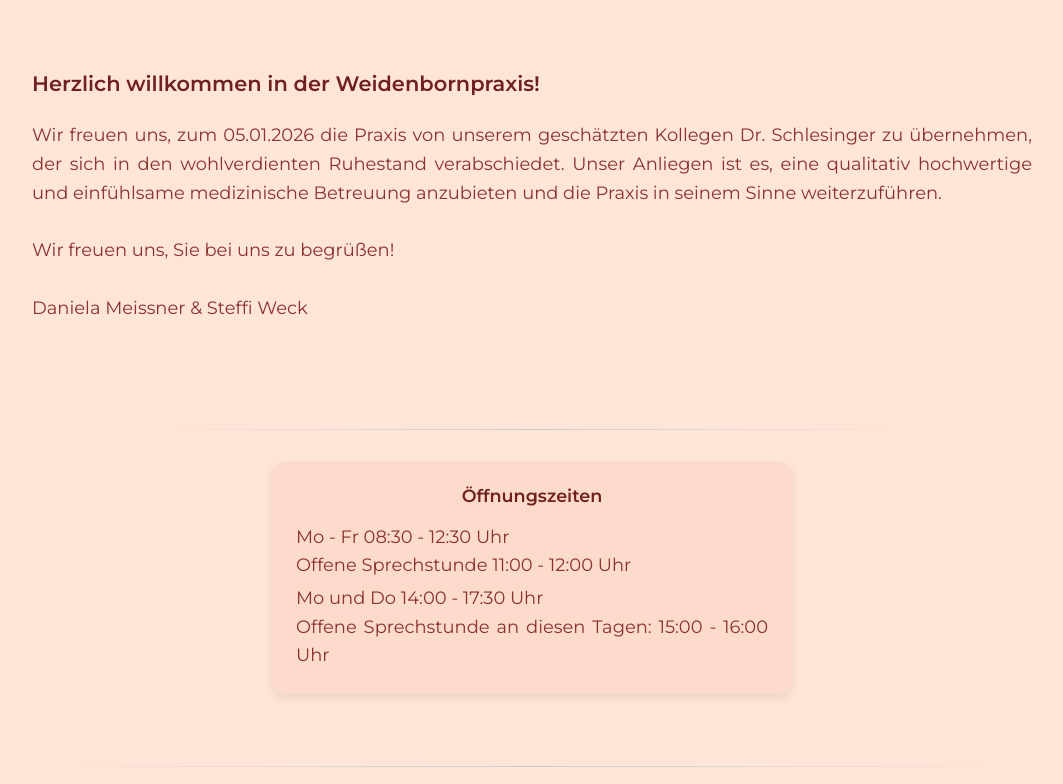
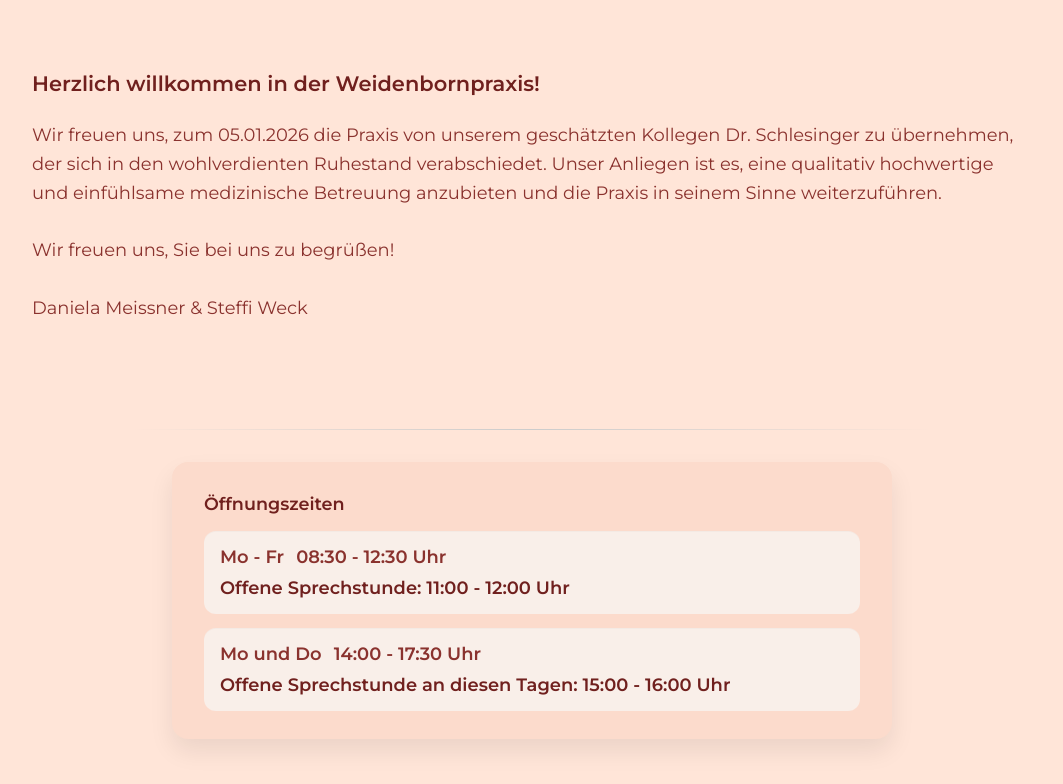
Before and after one commit to kstna23/weidenbornpraxis, a website: page index.html in a window 1280 px wide. Shown: the part 996-1780 px from the top of the page, without its empty margins (108-1171 px from the left). Drawn offline with Linux system fonts and the light colour scheme.

Commit message:
Refine opening hours layout on home page

```diff
--- a/index.html
+++ b/index.html
@@ -82,10 +82,22 @@ Daniela Meissner & Steffi Weck
 
       <div class="opening-hours" aria-label="Öffnungszeiten der Praxis">
         <h4>Öffnungszeiten</h4>
-        <p>Mo - Fr 08:30 - 12:30 Uhr<br>
-          Offene Sprechstunde 11:00 - 12:00 Uhr</p>
-        <p>Mo und Do 14:00 - 17:30 Uhr<br>
-          Offene Sprechstunde an diesen Tagen: 15:00 - 16:00 Uhr</p>
+        <ul class="opening-hours__list">
+          <li class="opening-hours__item">
+            <div class="hours-row">
+              <span class="hours-day">Mo&nbsp;-&nbsp;Fr</span>
+              <span class="hours-time">08:30&nbsp;-&nbsp;12:30&nbsp;Uhr</span>
+            </div>
+            <div class="hours-note">Offene Sprechstunde: 11:00&nbsp;-&nbsp;12:00&nbsp;Uhr</div>
+          </li>
+          <li class="opening-hours__item">
+            <div class="hours-row">
+              <span class="hours-day">Mo&nbsp;und&nbsp;Do</span>
+              <span class="hours-time">14:00&nbsp;-&nbsp;17:30&nbsp;Uhr</span>
+            </div>
+            <div class="hours-note">Offene Sprechstunde an diesen Tagen: 15:00&nbsp;-&nbsp;16:00&nbsp;Uhr</div>
+          </li>
+        </ul>
       </div>
     </div>
   </section>
@@ -169,7 +181,7 @@ Daniela Meissner & Steffi Weck
       Mo - Fr 08:30 - 12:30 Uhr<br>
       Offene Sprechstunde 11:00 - 12:00 Uhr<br>
       Mo und Do 14:00 - 17:30 Uhr<br>
-      Offene Sprechstunde: 15:00 - 16:00 Uhr
+      Offene Sprechstunde an diesen Tagen: 15:00 - 16:00 Uhr
     </p>
   </div>
 </footer>
--- a/style.css
+++ b/style.css
@@ -32,13 +32,13 @@ body {
   line-height: 1.6;
 }
 
-/* Blocksatz für Fließtexte auf allen Seiten */
+/* Linksbündiger Flattersatz für Fließtexte auf allen Seiten */
 main p,
 main li,
 section p,
 section li {
-  text-align: justify;
-  text-justify: inter-word;
+  text-align: left;
+  text-justify: auto;
 }
 
 img {
@@ -266,12 +266,12 @@ body.menu-open .main-nav {
 
 .opening-hours {
   margin: 2rem auto 0;
-  max-width: 520px;
+  max-width: 720px;
   background-color: var(--paper);
-  padding: 1.25rem 1.5rem;
-  border-radius: 12px;
-  box-shadow: var(--shadow);
-  text-align: center;
+  padding: 1.75rem 2rem;
+  border-radius: 16px;
+  box-shadow: 0 12px 24px rgba(0, 0, 0, 0.08);
+  text-align: left;
 }
 
 .opening-hours h4 {
@@ -280,8 +280,44 @@ body.menu-open .main-nav {
   font-size: 1.1rem;
 }
 
-.opening-hours p {
-  margin: 0.25rem 0;
+.opening-hours__list {
+  list-style: none;
+  padding: 0;
+  margin: 0;
+  display: flex;
+  flex-direction: column;
+  gap: 0.85rem;
+}
+
+.opening-hours__item {
+  display: flex;
+  flex-direction: column;
+  gap: 0.25rem;
+  padding: 0.75rem 1rem;
+  background: #f9efe9;
+  border-radius: 12px;
+  box-shadow: inset 0 1px 0 rgba(0, 0, 0, 0.02);
+}
+
+.hours-row {
+  display: flex;
+  flex-wrap: wrap;
+  align-items: baseline;
+  gap: 0.4rem 0.75rem;
+}
+
+.opening-hours__item .hours-day {
+  font-weight: 700;
+}
+
+.opening-hours__item .hours-time {
+  font-weight: 600;
+}
+
+.opening-hours__item .hours-note {
+  color: var(--brand);
+  font-weight: 600;
+  line-height: 1.5;
 }
 
 .intro h2,
```
Also changed, not shown: aerzte.html (+1 -1 lines), akutsprechstunde.html (+1 -1 lines), checkup.html (+1 -1 lines), hausarzt.html (+1 -1 lines), hautkrebsscreening.html (+1 -1 lines), hiv.html (+1 -1 lines), impfungen.html (+1 -1 lines), impressum.html (+1 -1 lines), kontakt.html (+1 -1 lines), praxis.html (+1 -1 lines), reisemedizin.html (+1 -1 lines), sonographie.html (+1 -1 lines), stellenausschreibungen.html (+1 -1 lines), sti-prep-pep.html (+1 -1 lines), 3 more files.
